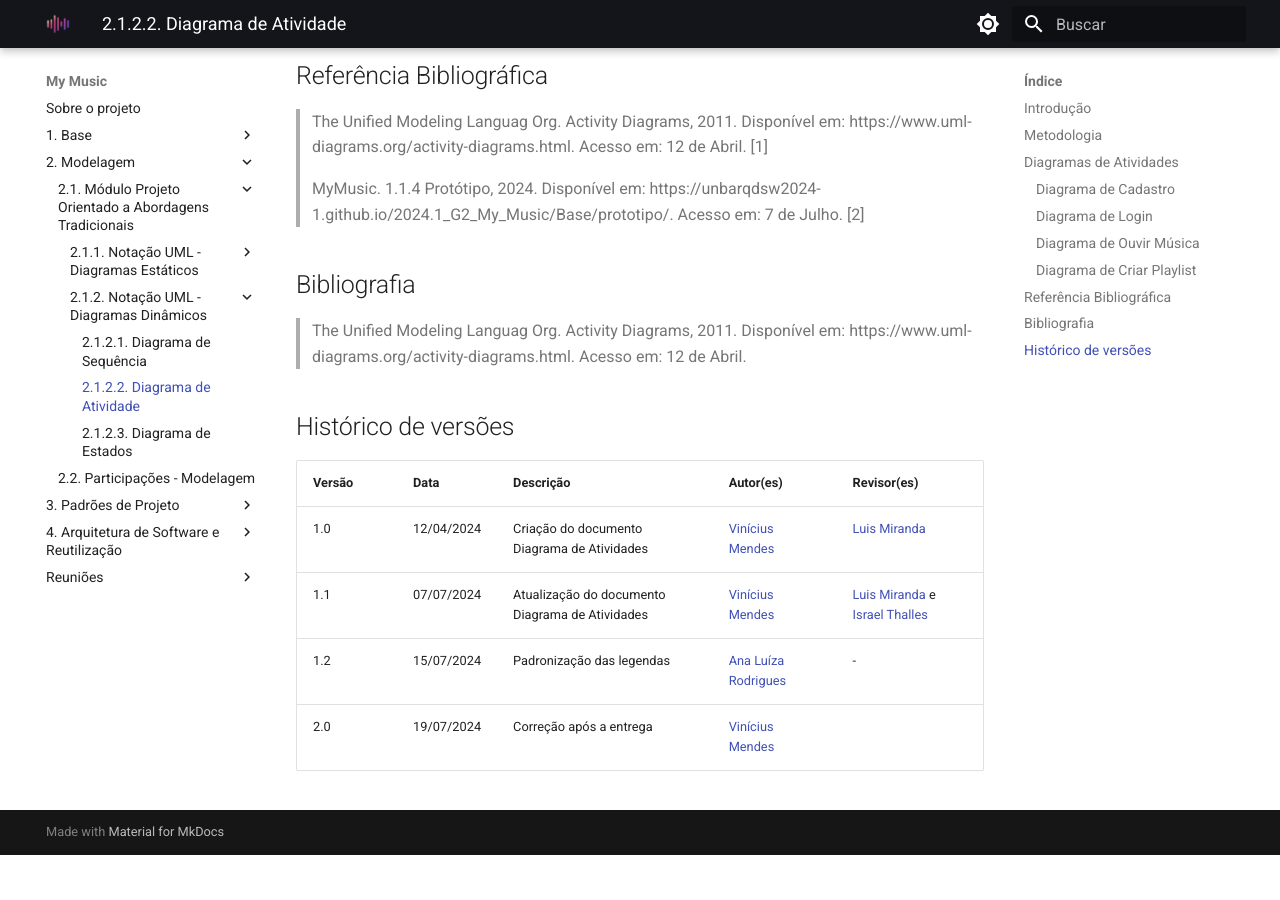
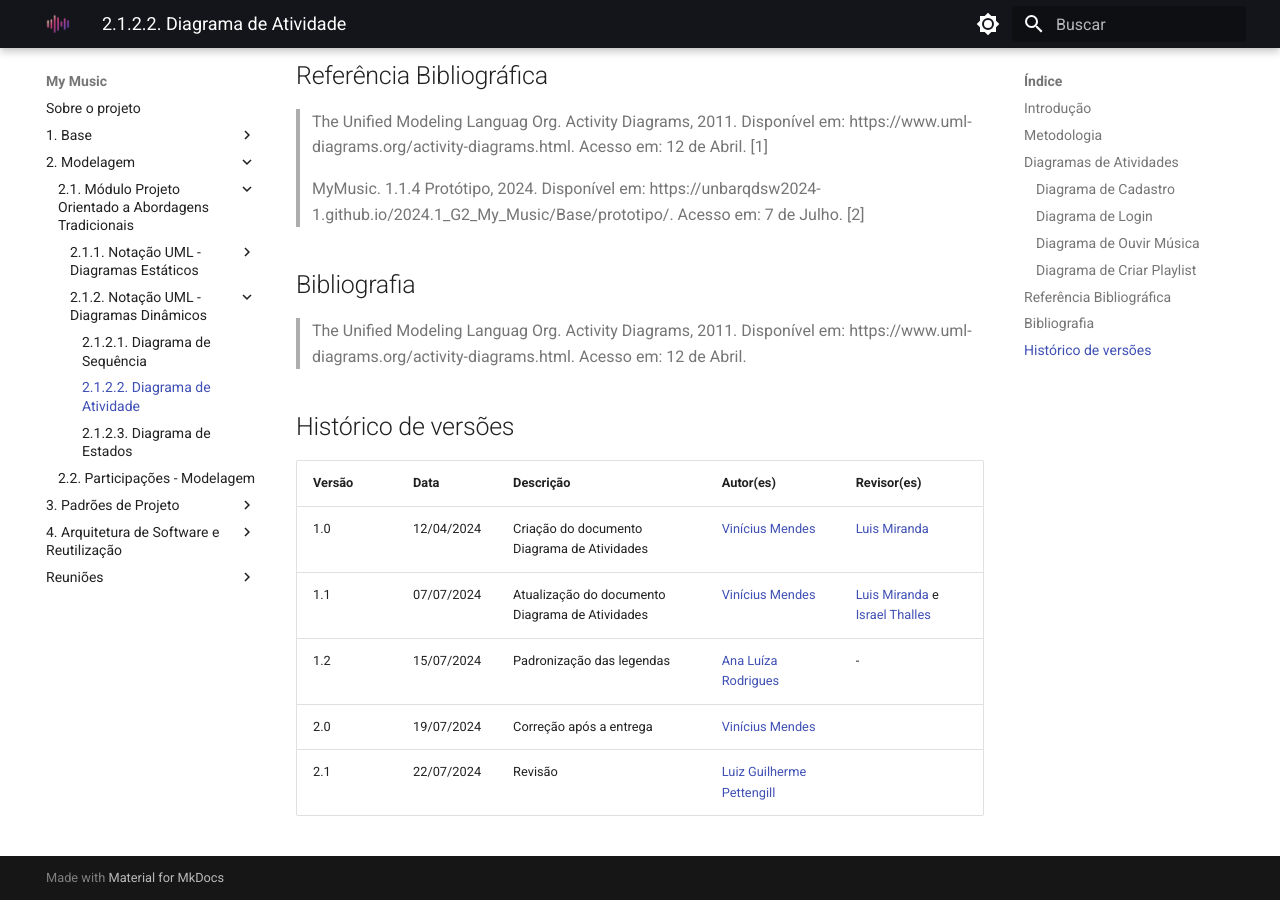
Before and after one commit to UnBArqDsw2024-1/2024.1_G2_My_Music, an MkDocs documentation site: the page built from docs/Modelagem/diagramaAtividades.md, in a window 1280 px wide and 900 px high, scrolled down 3326 px. Built offline with MkDocs 1.6.1 and Material for MkDocs 9.7.7, drawn with Linux system fonts in a browser that asks for light colours; before the commit the page ends 4181 px from its top, so only the background shows below that.

Commit message:
Update diagramaAtividades.md

```diff
--- a/docs/Modelagem/diagramaAtividades.md
+++ b/docs/Modelagem/diagramaAtividades.md
@@ -64,4 +64,5 @@ A figura 4 a seguir representa a modelagem da atividade de criar playlist.
 | 1.0    | 12/04/2024 | Criação do documento Diagrama de Atividades | [Vinícius Mendes](https://github.com/yabamiah) | [Luis Miranda](https://github.com/LuisMiranda10)            |
 | 1.1    | 07/07/2024 | Atualização do documento Diagrama de Atividades | [Vinícius Mendes](https://github.com/yabamiah) | [Luis Miranda](https://github.com/LuisMiranda10)  e  [Israel Thalles](https://github.com/IsraelThalles)          |
 | 1.2    | 15/07/2024 | Padronização das legendas | [Ana Luíza Rodrigues](https://github.com/analuizargds) | -            |
-| 2.0 | 19/07/2024 | Correção após a entrega | [Vinícius Mendes](https://github.com/yabamiah) | |
+| 2.0 | 19/07/2024 | Correção após a entrega | [Vinícius Mendes](https://github.com/yabamiah) |
+| 2.1 | 22/07/2024 | Revisão | [Luiz Guilherme Pettengill](https://github.com/luizpettengill) | ||
```
